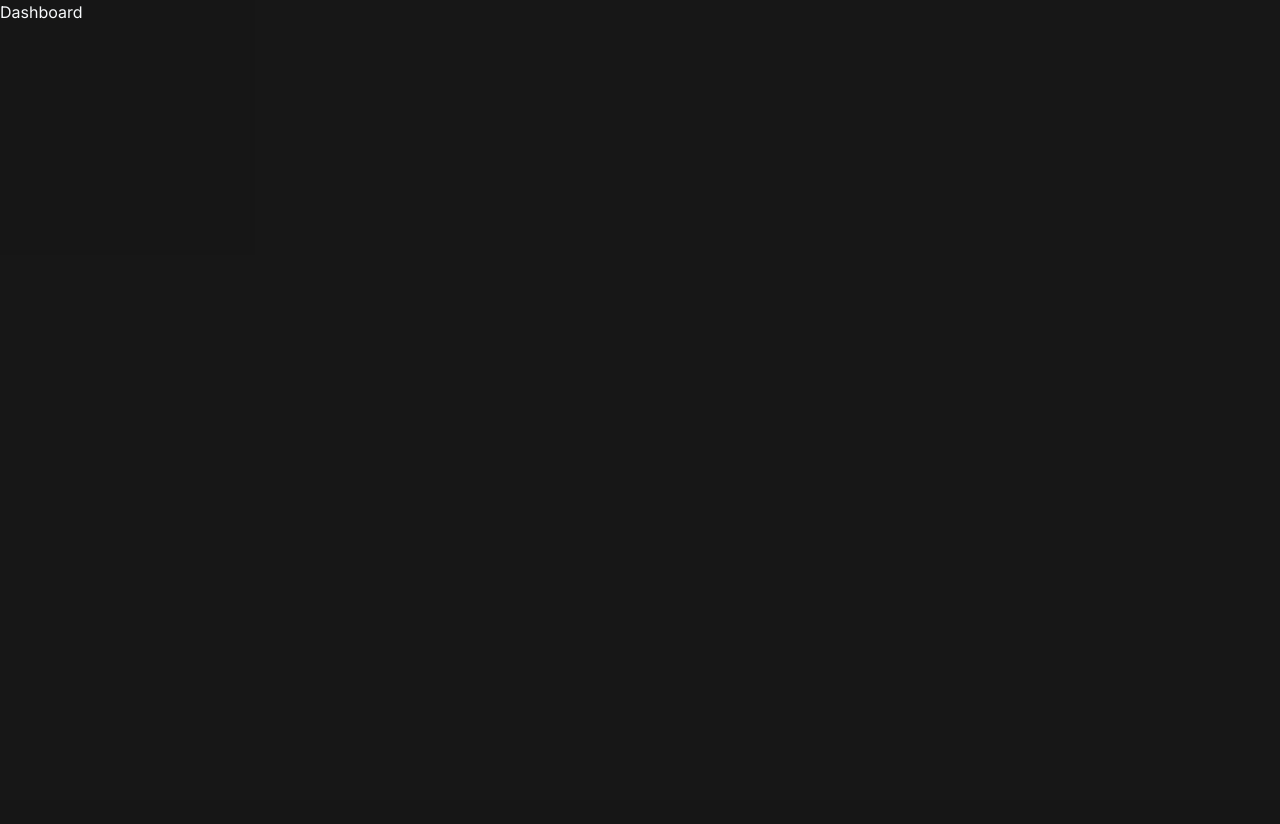
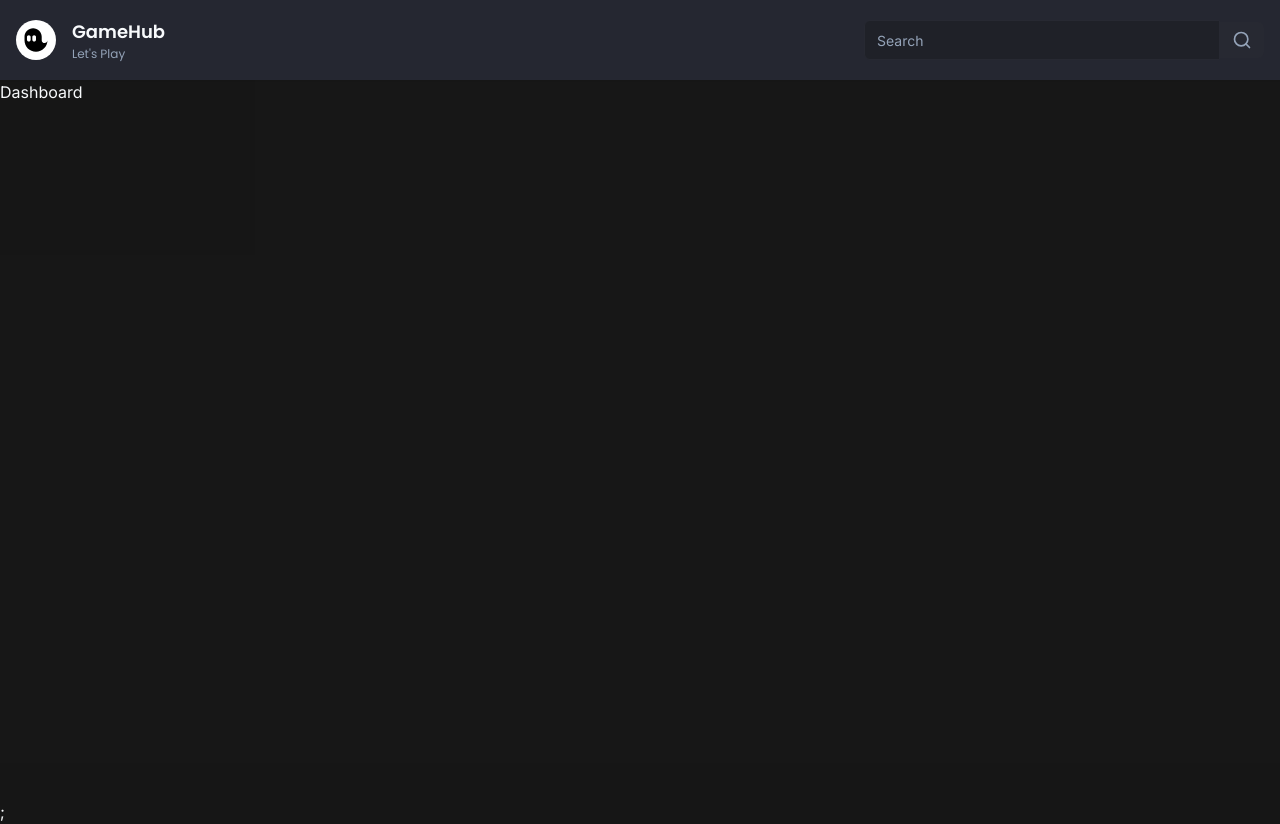
Before and after one commit to nishant625/stream-app, a Next.js app: page / in a window 1280 px wide. Before the commit the page ends 800 px from the top, so only its background shows below. Built offline with nearby package versions, Linux system fonts and the light colour scheme.

Commit message:
navbar search and index done

```diff
--- /dev/null
+++ b/app/(browse)/_components/navbar/index.tsx
@@ -0,0 +1,17 @@
+import React from "react";
+
+import { Logo } from "./logo";
+import { Search } from "./search";
+
+
+
+export default function Navbar() {
+  return (
+    <div className="fixed top-0 w-full h-20 z-[49] bg-[#252731] px-2 lg:px-4 flex justify-between items-center shadow-sm">
+      <Logo />
+      <Search/>
+
+
+    </div>
+  );
+}
--- /dev/null
+++ b/app/(browse)/_components/navbar/logo.tsx
@@ -0,0 +1,26 @@
+import Image from "next/image";
+import Link from "next/link";
+import { Poppins } from "next/font/google";
+
+import { cn } from "@/lib/utils";
+
+const font = Poppins({
+  subsets: ["latin"],
+  weight: ["200", "300", "400", "500", "600", "700", "800"],
+});
+
+export function Logo() {
+  return (
+    <Link href="/">
+      <div className="flex items-center gap-x-4 hover:opacity-75 transition">
+        <div className="bg-white rounded-full p-1 mr-12 shrink-0 lg:mr-0 lg:shrink">
+          <Image src="/spooky.svg" alt="GameHub" height="32" width="32" />
+        </div>
+        <div className={cn(font.className, "hidden lg:block")}>
+          <p className="text-lg font-semibold">GameHub</p>
+          <p className="text-xs text-muted-foreground">Let&apos;s Play</p>
+        </div>
+      </div>
+    </Link>
+  );
+}
--- /dev/null
+++ b/app/(browse)/_components/navbar/search.tsx
@@ -0,0 +1,60 @@
+"use client";
+
+import React, { useState } from "react";
+import qs from "query-string";
+import { SearchIcon, X } from "lucide-react";
+import { useRouter } from "next/navigation";
+
+import { Input } from "@/components/ui/input";
+import { Button } from "@/components/ui/button";
+
+export function Search() {
+  const router = useRouter();
+  const [value, setValue] = useState("");
+
+  const onSubmit = (e: React.FormEvent<HTMLFormElement>) => {
+    e.preventDefault();
+
+    if (!value) return;
+
+    const url = qs.stringifyUrl(
+      {
+        url: "/search",
+        query: { term: value },
+      },
+      { skipEmptyString: true }
+    );
+
+    router.push(url);
+  };
+
+  const onClear = () => setValue("");
+
+  return (
+    <form
+      onSubmit={onSubmit}
+      className="relative w-full lg:w-[400px] flex items-center"
+    >
+      <Input
+        value={value}
+        onChange={(e) => setValue(e.target.value)}
+        placeholder="Search"
+        className="rounded-r-none focus-visible:ring-0 focus-visible:ring-transparent focus-visible:ring-offset-0"
+      />
+      {value && (
+        <X
+          onClick={onClear}
+          className="absolute top-2.5 right-14 h-5 w-5 text-muted-foreground cursor-pointer hover:opacity-75 transition"
+        />
+      )}
+      <Button
+        className="rounded-l-none"
+        type="submit"
+        size="sm"
+        variant="secondary"
+      >
+        <SearchIcon className="h-5 w-5 text-muted-foreground" />
+      </Button>
+    </form>
+  );
+}
--- /dev/null
+++ b/app/(browse)/layout.tsx
@@ -0,0 +1,10 @@
+import Navbar from "./_components/navbar";
+
+const BrowseLayout = ({ children }: { children: React.ReactNode }) => {
+  return <>
+  <Navbar/>
+  <div className=" flex h-full pt-20">{children}</div>;
+  </>
+};
+
+export default BrowseLayout;
--- /dev/null
+++ b/components/ui/input.tsx
@@ -0,0 +1,25 @@
+import * as React from "react"
+
+import { cn } from "@/lib/utils"
+
+export interface InputProps
+  extends React.InputHTMLAttributes<HTMLInputElement> {}
+
+const Input = React.forwardRef<HTMLInputElement, InputProps>(
+  ({ className, type, ...props }, ref) => {
+    return (
+      <input
+        type={type}
+        className={cn(
+          "flex h-10 w-full rounded-md border border-input bg-background px-3 py-2 text-sm ring-offset-background file:border-0 file:bg-transparent file:text-sm file:font-medium placeholder:text-muted-foreground focus-visible:outline-none focus-visible:ring-2 focus-visible:ring-ring focus-visible:ring-offset-2 disabled:cursor-not-allowed disabled:opacity-50",
+          className
+        )}
+        ref={ref}
+        {...props}
+      />
+    )
+  }
+)
+Input.displayName = "Input"
+
+export { Input }
--- a/package.json
+++ b/package.json
@@ -18,6 +18,7 @@
     "lucide-react": "^0.427.0",
     "next": "14.2.5",
     "next-themes": "^0.3.0",
+    "query-string": "^9.1.0",
     "react": "^18",
     "react-dom": "^18",
     "svix": "^1.29.0",
```
Also changed, not shown: app/(browse)/(home)/page.tsx (renamed from app/page.tsx), 1 other file (tests, documents, lock files or other folders).
